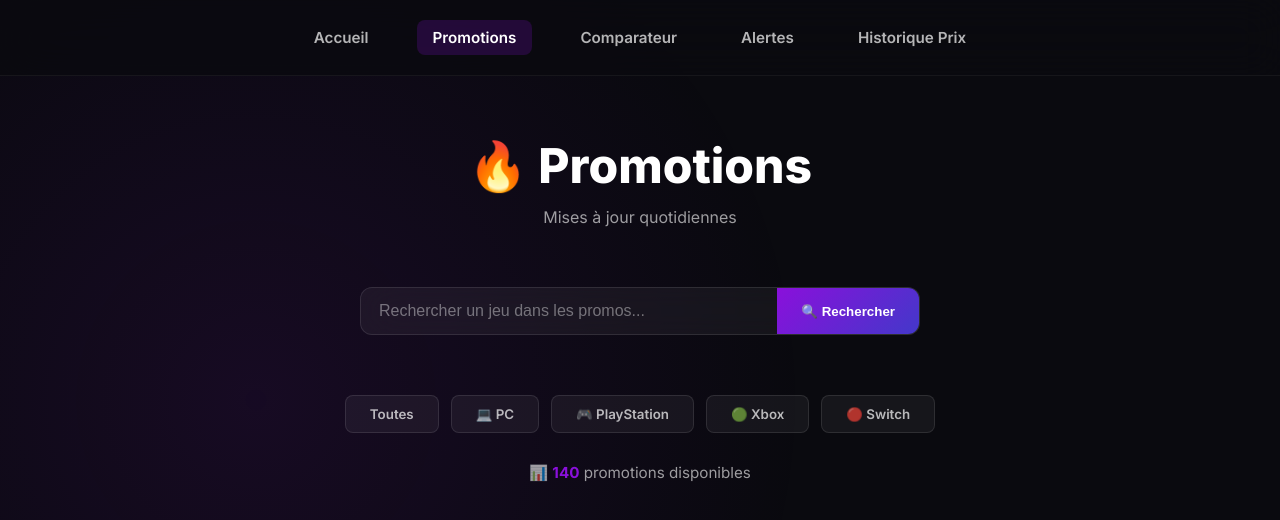
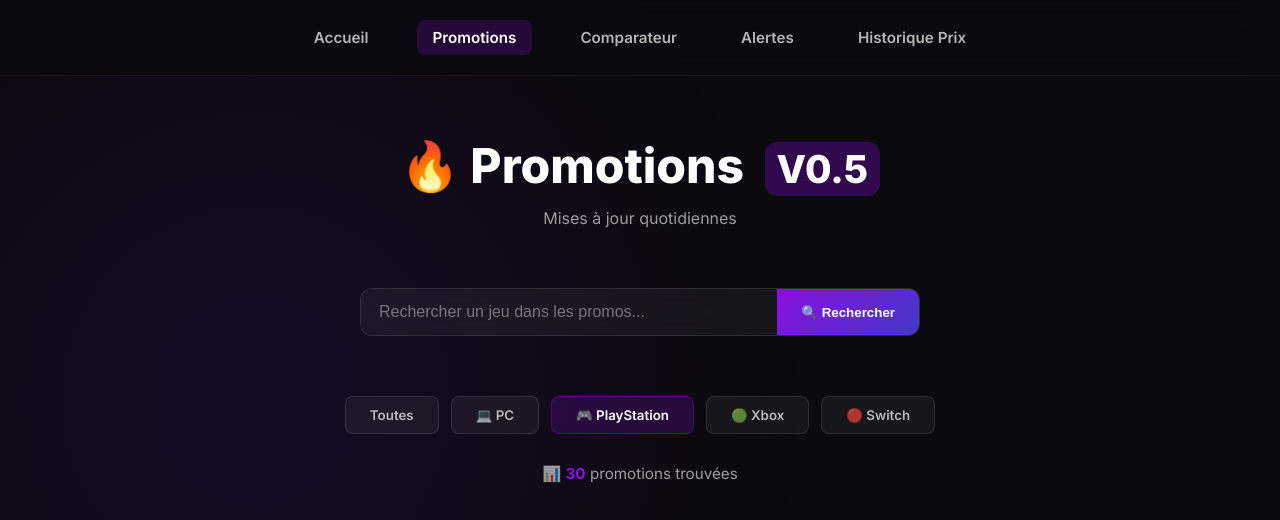
Before and after one commit to MKR-2TL/GigaPrice, a plain HTML site: page promo.html in a window 1280 px wide. Both pictures are taken after a click on the button "🎮 PlayStation". Shown: the top 520 px of the page. Drawn offline with Linux system fonts and the light colour scheme; grey boxes are pictures that could not be loaded.

Commit message:
Upgrade promo.html to version 0.5
resolutions de plateforme

```diff
--- a/promo.html
+++ b/promo.html
@@ -3,7 +3,7 @@
 <head>
     <meta charset="UTF-8">
     <meta name="viewport" content="width=device-width, initial-scale=1.0">
-    <title>GigaPrice V0.4 - Promotions Gaming</title>
+    <title>GigaPrice V0.5 - Promotions Gaming</title>
     <link href="https://fonts.googleapis.com/css2?family=Inter:wght@400;600;700;800&display=swap" rel="stylesheet">
     <style>
         * { margin: 0; padding: 0; box-sizing: border-box; }
@@ -67,12 +67,20 @@
             color: #fff;
         }
 
+        .version {
+            display: inline-block;
+            background: rgba(138, 16, 219, 0.3);
+            padding: 4px 12px;
+            border-radius: 12px;
+            font-size: 0.8em;
+            margin-left: 10px;
+        }
+
         .header p {
             color: rgba(255, 255, 255, 0.6);
             margin-top: 12px;
         }
 
-        /* BARRE DE RECHERCHE */
         .search-bar-container {
             max-width: 600px;
             margin: 30px auto;
@@ -176,7 +184,6 @@
             gap: 24px;
         }
 
-        /* ANIMATION FADE IN */
         .card {
             background: rgba(255, 255, 255, 0.03);
             border-radius: 12px;
@@ -349,7 +356,7 @@
     </nav>
 
     <div class="header">
-        <h1>🔥 Promotions</h1>
+        <h1>🔥 Promotions <span class="version">V0.5</span></h1>
         <p>Mises à jour quotidiennes</p>
     </div>
 
@@ -361,11 +368,11 @@
     </div>
 
     <div class="filters">
-        <button class="filter-btn active" onclick="filterBy('all')">Toutes</button>
-        <button class="filter-btn" onclick="filterBy('pc')">💻 PC</button>
-        <button class="filter-btn" onclick="filterBy('ps5')">🎮 PlayStation</button>
-        <button class="filter-btn" onclick="filterBy('xbox')">🟢 Xbox</button>
-        <button class="filter-btn" onclick="filterBy('switch')">🔴 Switch</button>
+        <button class="filter-btn active" data-platform="all" onclick="filterBy('all')">Toutes</button>
+        <button class="filter-btn" data-platform="pc" onclick="filterBy('pc')">💻 PC</button>
+        <button class="filter-btn" data-platform="ps5" onclick="filterBy('ps5')">🎮 PlayStation</button>
+        <button class="filter-btn" data-platform="xbox" onclick="filterBy('xbox')">🟢 Xbox</button>
+        <button class="filter-btn" data-platform="switch" onclick="filterBy('switch')">🔴 Switch</button>
     </div>
 
     <div class="results-info" id="results-info"></div>
@@ -451,25 +458,17 @@
         function filterBy(platform) {
             currentFilter = platform;
 
-            // Animation de changement
-            document.querySelectorAll('.card').forEach(card => {
-                card.style.animation = 'none';
+            // Mettre à jour les boutons
+            document.querySelectorAll('.filter-btn').forEach(btn => {
+                if (btn.dataset.platform === platform) {
+                    btn.classList.add('active');
+                } else {
+                    btn.classList.remove('active');
+                }
             });
 
-            setTimeout(() => {
-                document.querySelectorAll('.filter-btn').forEach(b => b.classList.remove('active'));
-                event.target.classList.add('active');
-
-                const searchQuery = document.getElementById('search-input').value.trim().toLowerCase();
-                applyFilters(platform, searchQuery);
-
-                // Réanimer les cartes
-                document.querySelectorAll('.card').forEach((card, index) => {
-                    if (card.style.display !== 'none') {
-                        card.style.animation = `fadeInUp 0.5s ${(index % 6) * 0.05}s forwards`;
-                    }
-                });
-            }, 50);
+            const searchQuery = document.getElementById('search-input').value.trim().toLowerCase();
+            applyFilters(platform, searchQuery);
         }
 
         function filterBySearch() {
```
